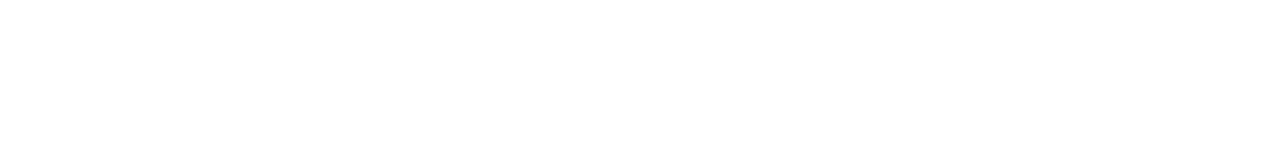
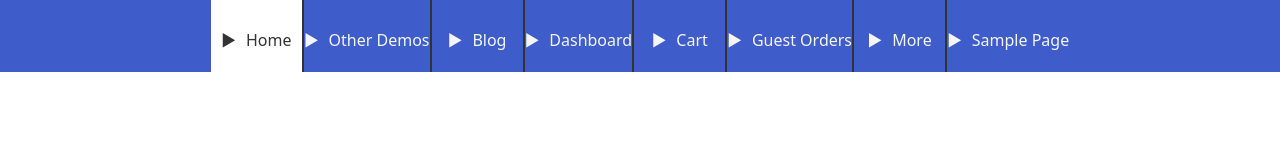
Before and after one commit to vunqf8/f8-zoom-day-5, a plain HTML site: page menu-enhanced.html in a window 1280 px wide. Drawn offline with Linux system fonts and the light colour scheme.

Commit message:
Exercise 1: Menu Enhanced

```diff
--- a/css/style.css
+++ b/css/style.css
@@ -5,13 +5,18 @@
 }
 
 body {
+  /* Text */
   font-family: system-ui, -apple-system, BlinkMacSystemFont, "Segoe UI", Roboto,
     Oxygen, Ubuntu, Cantarell, "Open Sans", "Helvetica Neue", sans-serif;
   font-size: 1.6rem;
+
+  /* Color */
   color: #333;
 }
 
+/* START: HOME PAGE */
 .home-container {
+  /* Color */
   background-color: #ff3cac;
   background-image: linear-gradient(
     225deg,
@@ -22,6 +27,7 @@ body {
 }
 
 .home-container ul {
+  /* Display and box model */
   display: flex;
   align-items: center;
   justify-content: center;
@@ -29,21 +35,106 @@ body {
 }
 
 .home-container ul li {
+  /* Display and box model */
   padding: 20px;
 }
 
 .home-container ul li::after {
+  /* Display and box model */
   content: "|";
   margin-left: 40px;
+
+  /* Color */
+  color: #f5f5f5;
 }
 
 .home-container ul li a {
+  /* Display and box model */
+  padding: 10px 20px;
+
+  /* Color */
   color: #f5f5f5;
-  padding: 10px 12px;
 }
 
 .home-container ul li a:hover {
+  /* Display and box model */
   border-radius: 20px;
+
+  /* Color */
+  color: #333;
   background-color: #ccc;
+}
+/* END: HOME PAGE */
+
+/* START: Menu Enhanced */
+.container-menu {
+  background-color: #3e5cca;
+}
+
+.container-menu .menu {
+  /* Display and box model */
+  height: 72px;
+  padding: 0 58px;
+
+  /* Text */
+  text-align: center;
+  font-size: 0;
+}
+
+.container-menu .menu .item {
+  /* Display and box model */
+  display: inline-block;
+
+  min-width: 8%;
+  height: 100%;
+
+  border-right: 2px solid #333;
+
+  /* Text */
+  text-align: center;
+  line-height: 80px;
+
+  /* Other */
+  cursor: pointer;
+}
+
+.container-menu .menu .item::before {
+  content: "\25B6";
+  font-size: 16px;
+  margin-right: 10px;
+  color: #f5f5f5;
+}
+
+.container-menu .menu .item:hover,
+.container-menu .menu .item:hover::before,
+.container-menu .menu .item:hover a {
+  background-color: #fff;
   color: #333;
 }
+
+.container-menu .menu .item:last-child {
+  border: none;
+}
+
+.container-menu .menu .item a {
+  /* Color */
+  color: #f5f5f5;
+
+  /* Text */
+  text-decoration: none;
+  font-size: 16px;
+  line-height: 3;
+  font-weight: 500;
+}
+
+.container-menu .menu .item.active,
+.container-menu .menu .item.active::before,
+.container-menu .menu .item.active a {
+  /* Display & Box Model */
+  height: 100%;
+
+  /* Color */
+  background-color: #fff;
+  color: #333;
+}
+/* END: Menu Enhanced */
--- a/menu-enhanced.html
+++ b/menu-enhanced.html
@@ -1,11 +1,25 @@
 <!DOCTYPE html>
 <html lang="en">
-<head>
-    <meta charset="UTF-8">
-    <meta name="viewport" content="width=device-width, initial-scale=1.0">
-    <title>Document</title>
-</head>
-<body>
-
-</body>
+  <head>
+    <meta charset="UTF-8" />
+    <meta name="viewport" content="width=device-width, initial-scale=1.0" />
+    <title>Menu Enhanced</title>
+    <!-- CSS Style -->
+    <link rel="stylesheet" href="./css/reset.css" />
+    <link rel="stylesheet" href="./css/style.css" />
+  </head>
+  <body>
+    <div class="container-menu">
+      <ul class="menu">
+        <li class="item active"><a href="">Home</a></li>
+        <li class="item"><a href="">Other Demos</a></li>
+        <li class="item"><a href="">Blog</a></li>
+        <li class="item"><a href="">Dashboard</a></li>
+        <li class="item"><a href="">Cart</a></li>
+        <li class="item"><a href="">Guest Orders</a></li>
+        <li class="item"><a href="">More</a></li>
+        <li class="item"><a href="">Sample Page</a></li>
+      </ul>
+    </div>
+  </body>
 </html>
```
Also changed, not shown: index.html (+5 -4 lines).
